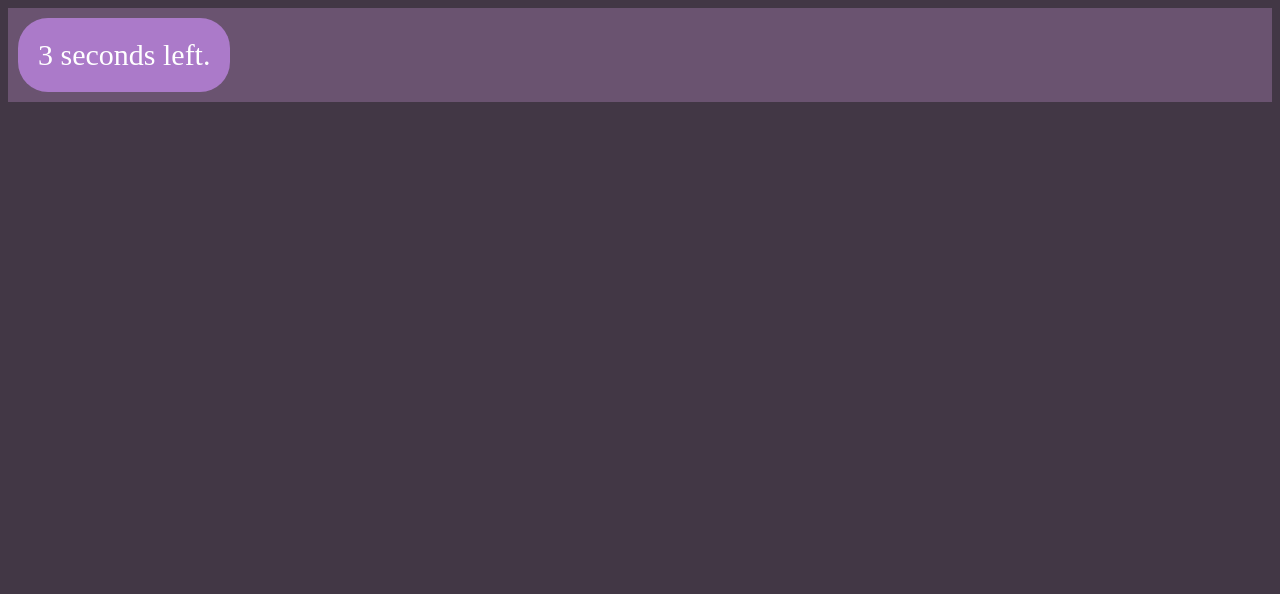
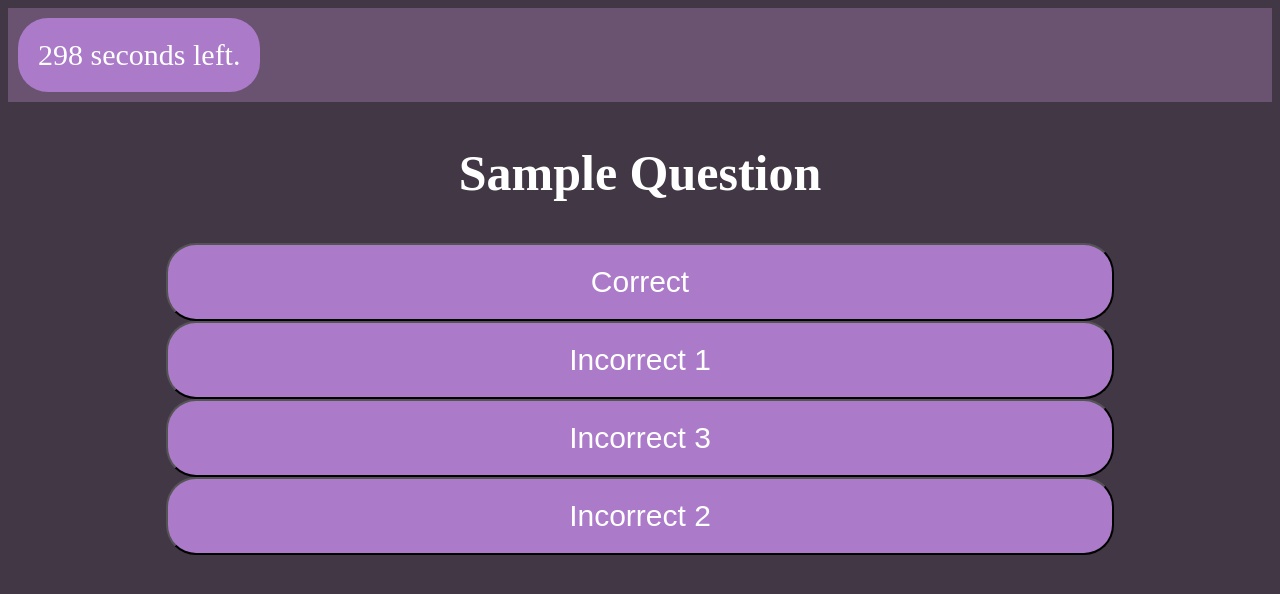
Before and after one commit to Ultrapyre/Coding-Quiz, a plain HTML site: page index.html in a window 1280 px wide. Both pictures are taken after a click on the button "Start Quiz". Drawn offline with Linux system fonts and the light colour scheme.

Commit message:
Added functioning Quiz. Now it just needs proper questions...

```diff
--- a/Assets/script.js
+++ b/Assets/script.js
@@ -26,10 +26,14 @@ startEl.textContent = "Start Quiz";
 
 //Initializes the quiz itself
 var timerEl = document.getElementById('timer');
+var scoreEl = document.getElementById('score');
 var quiz = document.createElement("section");
-var questionEl = document.createElement("div");
-
-
+quiz.classList.add("quiz");
+var askedQuestion = document.createElement("h2");
+var choiceOne = document.createElement("button");
+var choiceTwo = document.createElement("button");
+var choiceThree = document.createElement("button");
+var choiceFour = document.createElement("button");
 
 //Initializes the Evaluation screen
 var evaluation = document.createElement("section");
@@ -73,12 +77,9 @@ function startQuiz(){
     timerEl.setAttribute("style", "display: block")
     rootEl.appendChild(quiz);
     score = 0;
-    timeLeft = 5;
-    startTimer();
-}
+    timeLeft = 300;
 
-//Starts the timer
-function startTimer(){
+    //starts the timer
     timerEl.textContent = timeLeft + " seconds left.";
     var timeInterval = setInterval(function () {
       timeLeft--;
@@ -87,12 +88,83 @@ function startTimer(){
         clearInterval(timeInterval);
         displayResults();
     }
-  }, 1000);
+    }, 1000);
+
+    var question = askQuestion(score);
+
+    quiz.addEventListener("click", function(event){
+        if(event.target&&event.target.innerHTML == question.rightAnswer){
+            score++;
+            question = askQuestion(score)
+            if(question === "Finished"){
+                clearInterval(timeInterval);
+                displayResults();
+            }
+        }
+        else if(event.target){
+            console.log("Wrong answer!");
+            timeLeft = timeLeft - 10
+            if (timeLeft <= 0){
+                timeLeft = 0;
+                clearInterval(timeInterval);
+                displayResults();
+            }
+            timerEl.textContent = timeLeft + " seconds left.";
+
+        }
+    })
 }
 
 //Generates a question and listens for right or wrong answers.
-function askQuestion(){
+function askQuestion(number){
+    var selection = accessQuestionArchive(number);
+    if (selection === "Finished"){
+        return "Finished";
+    }
 
+    askedQuestion.textContent = selection.question;
+    quiz.appendChild(askedQuestion);
+
+    var scrambledAnswers = selection.answers;
+    scrambledAnswers.sort(() => Math.random() - 0.5);
+    choiceOne.textContent = scrambledAnswers[0];
+    choiceTwo.textContent = scrambledAnswers[1];
+    choiceThree.textContent = scrambledAnswers[2];
+    choiceFour.textContent = scrambledAnswers[3];
+
+    quiz.appendChild(choiceOne);
+    quiz.appendChild(choiceTwo);
+    quiz.appendChild(choiceThree);
+    quiz.appendChild(choiceFour);
+
+    return selection;
+}
+
+function accessQuestionArchive(number){
+    var questionSet=[
+        {
+        question: "Sample Question",
+        rightAnswer: "Correct",
+        answers: ["Correct", "Incorrect 1", "Incorrect 2", "Incorrect 3"]
+    },
+    {
+        question: "Another Sample Question",
+        rightAnswer: "Also Correct",
+        answers: ["Also Correct", "Incorrect 1", "Incorrect 2", "Incorrect 3"]
+    },
+    {
+        question: "Third Sample Question",
+        rightAnswer: "Correct again",
+        answers: ["Correct again", "Incorrect 1", "Incorrect 2", "Incorrect 3"]
+    }
+    ]
+    if(questionSet[number]==undefined){
+        return "Finished"
+    }
+    else{
+        var selection = questionSet[number];
+        return selection;
+    }
 }
 
 //Removes anything already in the root and summons the evaluation screen
--- a/Assets/style.css
+++ b/Assets/style.css
@@ -35,7 +35,7 @@ header{
     display:none;
 }
 
-div button{
+button{
     padding: 20px;
     margin: 50px;
     cursor: pointer;
@@ -43,6 +43,13 @@ div button{
     background-color: #ab7ac9;
     color: white;
     border-radius: 30px;
+}
+
+.quiz button{
+    flex-direction: column;
+    width: 75%;
+    margin: 0;
+    align-items: center;
 }
 
 input{
@@ -64,6 +71,11 @@ h1{
     font-size: 100px;
 }
 
+h2{
+    color: white;
+    font-size: 50px;
+}
+
 p{
     color: white;
     font-size: 20px;
--- a/index.html
+++ b/index.html
@@ -9,6 +9,7 @@
     <header>
       <button id="highscore">High Scores</button>
       <div id="timer"></div>
+      <div id="score"></div>
     </header>
     <div id="root">
     </div>
```
